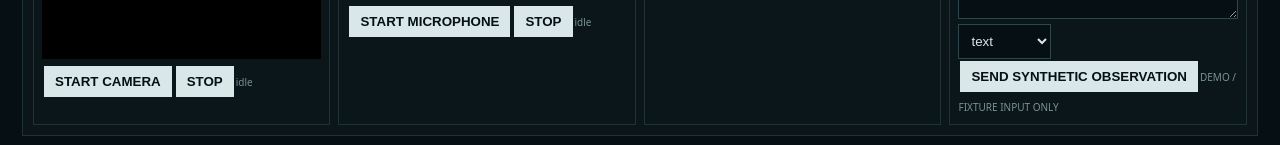
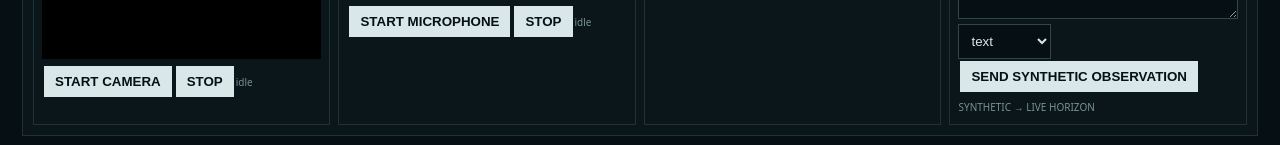
Before and after one commit to mpsprintit-spec/horizon-artificial-brain, a website with bundled scripts: page web/monitor/index.html in a window 1280 px wide. Shown: the part 1131-1276 px from the top of the page. Built offline with nearby package versions, Linux system fonts and the light colour scheme.

Commit message:
fix: label simulator as synthetic live input

```diff
--- a/web/monitor/index.html
+++ b/web/monitor/index.html
@@ -21,7 +21,7 @@
 <div><h3>Camera</h3><video id="video" autoplay muted playsinline></video><button id="cameraStart">START CAMERA</button><button id="cameraStop">STOP</button><span id="cameraStatus">idle</span></div>
 <div><h3>Audio</h3><canvas id="wave" width="360" height="80"></canvas><button id="audioStart">START MICROPHONE</button><button id="audioStop">STOP</button><span id="audioStatus">idle</span></div>
 <div><h3>Motion</h3><button id="motionStart">ENABLE MOTION</button><span id="motionStatus">not requested</span><pre id="motionData">unavailable</pre></div>
-<div><h3>Simulator / Text Adapter</h3><textarea id="simText" placeholder="Raw text or JSON payload. This is sent unchanged as an observation surface."></textarea><select id="simModality"><option value="text">text</option><option value="telemetry">telemetry</option><option value="vision">vision</option><option value="audio">audio</option><option value="sensor">sensor</option></select><button id="simSend">SEND SYNTHETIC OBSERVATION</button><span id="simStatus">DEMO / FIXTURE INPUT ONLY</span></div>
+<div><h3>Simulator / Text Adapter</h3><textarea id="simText" placeholder="Raw text or JSON payload. This is sent unchanged as an observation surface."></textarea><select id="simModality"><option value="text">text</option><option value="telemetry">telemetry</option><option value="vision">vision</option><option value="audio">audio</option><option value="sensor">sensor</option></select><button id="simSend">SEND SYNTHETIC OBSERVATION</button><span id="simStatus">SYNTHETIC → LIVE HORIZON</span></div>
 </div></section>
 <section class="panel state"><div class="title"><h2>Canonical Brain State</h2></div><div class="stateGrid"><pre id="prediction"></pre><pre id="error"></pre><pre id="memory"></pre><pre id="plasticity"></pre><pre id="curiosity"></pre><pre id="provenance"></pre></div></section>
 </main>
```
